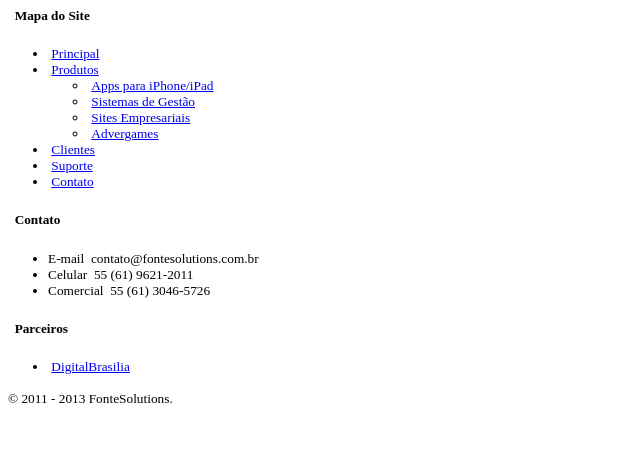
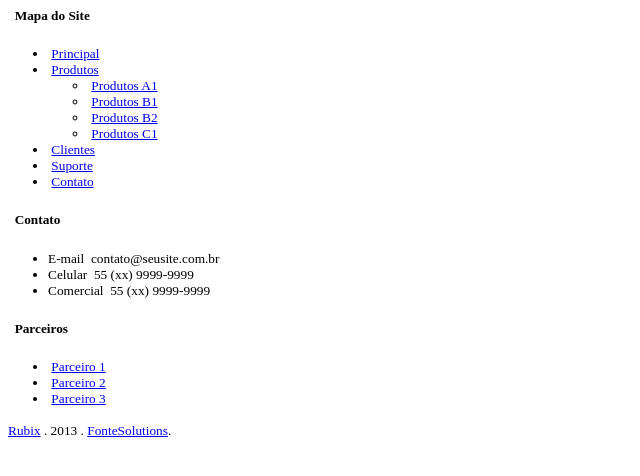
Before and after one commit to fontenele/rubix, a PHP site: the page made by module/Application/view/layout/layout.phtml in a window 1280 px wide. Shown: the top 476 px of the page, without its empty margins (0-640 px from the left). Run offline with PHP 8.4, Linux system fonts and the light colour scheme; the template is opened without the code that fills it, so the values that code supplies are empty.

Commit message:
Set defaults
Cleaned menu itens on xml;
Created own BasePath View Helper;
Set more blocks on main template;
Created Rubix main class on index.php;
Add SSL detection and ajust APPLICATION_URL constant;

```diff
--- a/module/Application/autoload_classmap.php
+++ b/module/Application/autoload_classmap.php
@@ -21,4 +21,5 @@
     'FS\View\Helper\FormSubmit' => 'vendor/FS/View/Helper/FormSubmit.php',
     'FS\View\Helper\FormLabel' => 'vendor/FS/View/Helper/FormLabel.php',
     'FS\View\Helper\DateFormat' => 'vendor/FS/View/Helper/DateFormat.php',
+    'FS\View\Helper\BasePath' => 'vendor/FS/View/Helper/BasePath.php',
 );
--- a/module/Application/config/module.config.php
+++ b/module/Application/config/module.config.php
@@ -102,7 +102,8 @@
     ),
     'view_helpers' => array(
         'invokables' => array(
-            'datetime' => 'FS\View\Helper\DateFormat'
+            'datetime' => 'FS\View\Helper\DateFormat',
+            'basePath' => 'FS\View\Helper\BasePath',
         ),
         'factories' => array(
         )
--- a/module/Application/view/layout/layout.phtml
+++ b/module/Application/view/layout/layout.phtml
@@ -100,10 +100,10 @@
                                     <li><i class="icon-chevron-right icon-white"></i>&nbsp;<a href="./">Principal</a></li>
                                     <li><i class="icon-chevron-right icon-white"></i>&nbsp;<a href="#">Produtos</a>
                                         <ul class="unstyled text-indent-2em">
-                                            <li><i class="icon-chevron-right icon-white"></i>&nbsp;<a href="./apps-ios">Apps para iPhone/iPad</a></li>
-                                            <li><i class="icon-chevron-right icon-white"></i>&nbsp;<a href="#">Sistemas de Gestão</a></li>
-                                            <li><i class="icon-chevron-right icon-white"></i>&nbsp;<a href="#">Sites Empresariais</a></li>
-                                            <li><i class="icon-chevron-right icon-white"></i>&nbsp;<a href="#">Advergames</a></li>
+                                            <li><i class="icon-chevron-right icon-white"></i>&nbsp;<a href="#">Produtos A1</a></li>
+                                            <li><i class="icon-chevron-right icon-white"></i>&nbsp;<a href="#">Produtos B1</a></li>
+                                            <li><i class="icon-chevron-right icon-white"></i>&nbsp;<a href="#">Produtos B2</a></li>
+                                            <li><i class="icon-chevron-right icon-white"></i>&nbsp;<a href="#">Produtos C1</a></li>
                                         </ul>
                                     </li>
                                     <li><i class="icon-chevron-right icon-white"></i>&nbsp;<a href="#">Clientes</a></li>
@@ -117,13 +117,13 @@
                             <small>
                                 <ul class="unstyled">
                                     <li>
-                                        <span class="label label-important">E-mail</span>&nbsp; contato@fontesolutions.com.br
+                                        <span class="label label-important">E-mail</span>&nbsp; contato@seusite.com.br
                                     </li>
                                     <li>
-                                        <span class="label label-important">Celular</span>&nbsp; 55 (61) 9621-2011<br>
+                                        <span class="label label-important">Celular</span>&nbsp; 55 (xx) 9999-9999<br>
                                     </li>
                                     <li>
-                                        <span class="label label-important">Comercial</span>&nbsp; 55 (61) 3046-5726<br>
+                                        <span class="label label-important">Comercial</span>&nbsp; 55 (xx) 9999-9999<br>
                                     </li>
                                 </ul>
                             </small>
@@ -132,7 +132,9 @@
                             <h5><i class="icon-briefcase icon-white"></i>&nbsp;&nbsp;Parceiros</h5>
                             <small>
                                 <ul class="unstyled">
-                                    <li><i class="icon-thumbs-up icon-white"></i>&nbsp;<a href="http://digitalbrasilia.com.br/" target="_blank">DigitalBrasilia</a></li>
+                                    <li><i class="icon-thumbs-up icon-white"></i>&nbsp;<a href="#" target="_blank">Parceiro 1</a></li>
+                                    <li><i class="icon-thumbs-up icon-white"></i>&nbsp;<a href="#" target="_blank">Parceiro 2</a></li>
+                                    <li><i class="icon-thumbs-up icon-white"></i>&nbsp;<a href="#" target="_blank">Parceiro 3</a></li>
                                 </ul>
                             </small>
                         </div>
@@ -141,7 +143,7 @@
             </div>
             <div class="container-fluid" id="sub-footer">
                 <div class="span12">
-                    <p><small>&copy; 2011 - <?php echo date('Y') ?> FonteSolutions. <?php echo $this->translate('Todos os direitos reservados.') ?></small></p>
+                    <p><small><a href="https://github.com/fontenele/rubix" target="_blank">Rubix</a> . 2013<?php echo date('Y') != '2013' ? '/' . date('Y') : '' ?> . <a href="http://www.fontesolutions.com.br" target="_blank">FonteSolutions</a>.</small></p>
                 </div>
             </div>
         <?php endif; ?>
```
Also changed, not shown: config/menuPrincipal.xml (+7 -7 lines), module/Application/view/application/index/index.phtml (+16 -2 lines), public/index.php (+59 -3 lines), 1 other file.
